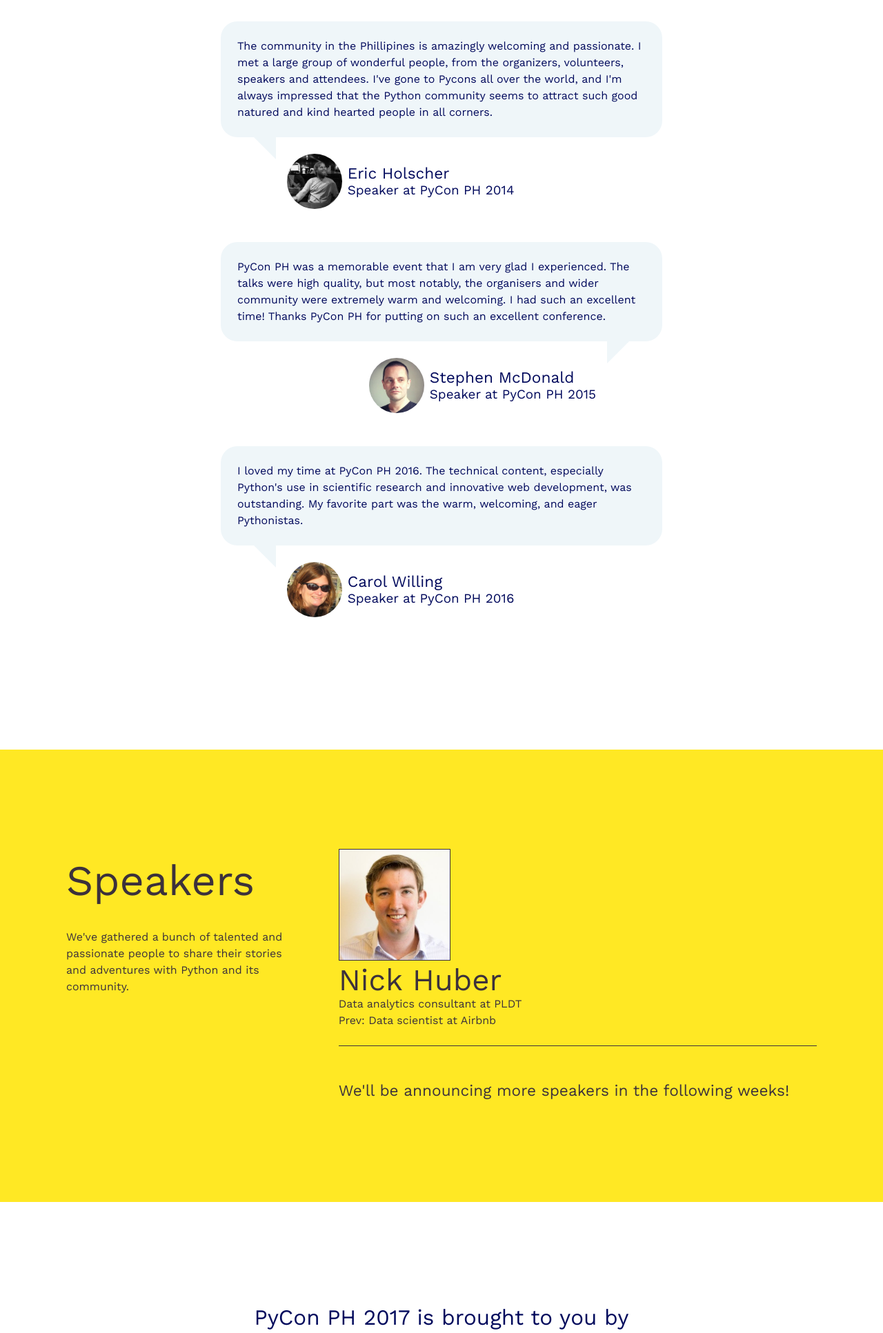
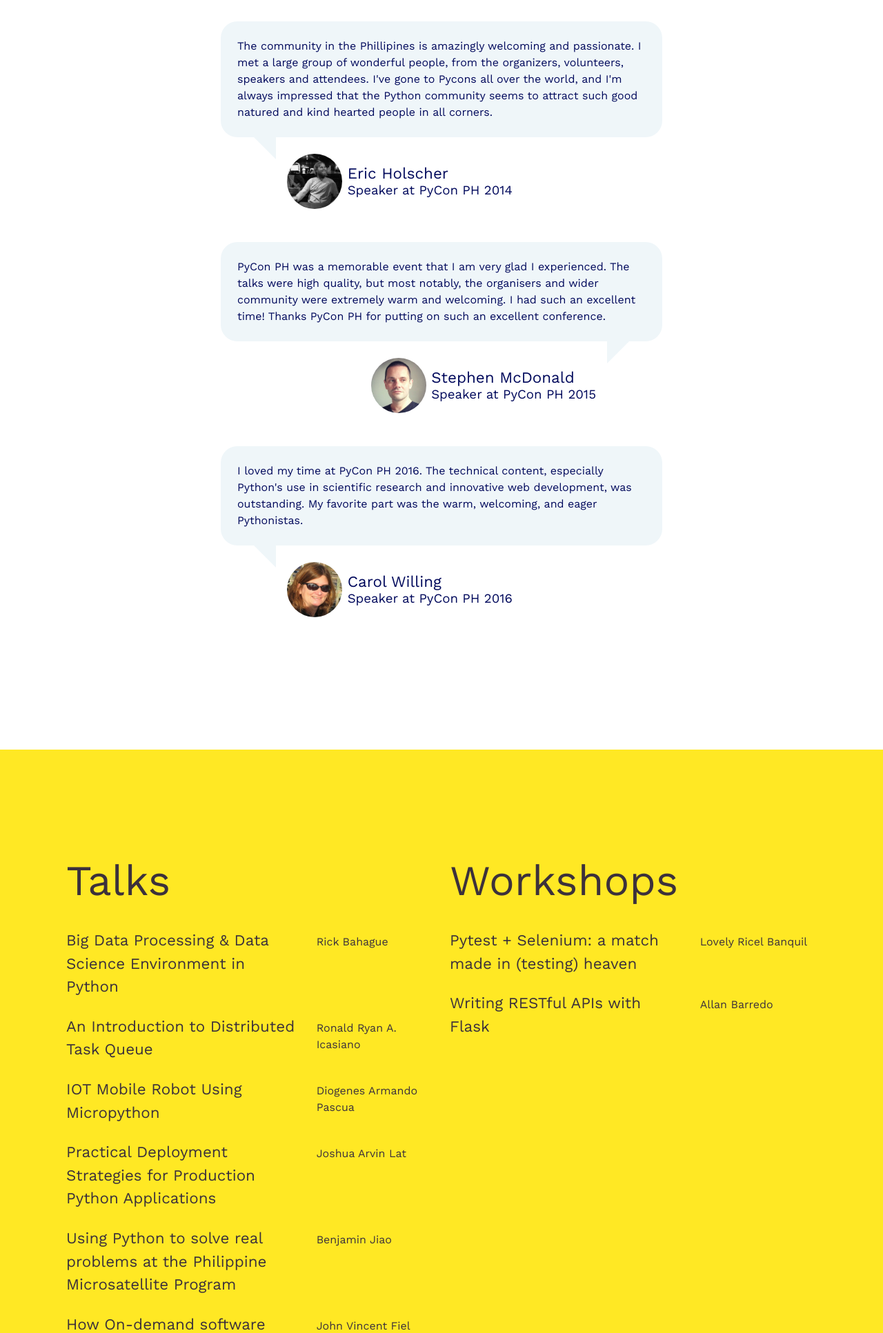
Before and after one commit to pythonph/pycon-2017, a PHP site: page / in a window 1280 px wide. Shown: the part 1483-3416 px from the top of the page at 69% size. Run offline with PHP 8.4, Linux system fonts and the light colour scheme; some libraries are stand-ins or nearby versions.

Commit message:
Add talks

```diff
--- a/css/index.css
+++ b/css/index.css
@@ -111,7 +111,7 @@ section {
 
 .testimonial-chat > .byline {
   padding-top: 1.5rem;
-  font-size: 1.414em;
+  font-size: 1.4em;
   position: relative;
 }
 
@@ -171,7 +171,7 @@ section {
   display: flex;
   justify-content: space-between;
   flex-wrap: wrap;
-  padding: 9rem 6rem;
+  padding: 9rem 6rem 0;
 }
 
 .speakers-intro {
@@ -200,7 +200,49 @@ section {
 }
 
 .speakers-more {
-  font-size: 1.414em;
+  font-size: 1.4em;
+  margin-top: 3rem;
+}
+
+.topics-section {
+  background: #FFE824;
+  color: #3C313B;
+  padding: 9rem 6rem;
+}
+
+.topics-list {
+  display: flex;
+  justify-content: space-between;
+}
+
+.topics-list > .col {
+  flex: 1;
+  margin-right: 1.5rem;
+}
+
+.topics-list > .col:last-child {
+  margin-right: 0;
+}
+
+.topic-info {
+  display: flex;
+  justify-content: space-between;
+  align-items: baseline;
+}
+
+.topic-info > h3 {
+  margin-right: 1.5rem;
+  font-size: 1.4rem;
+  flex: 2;
+}
+
+.topic-info > p {
+  flex: 1;
+}
+
+.topics-more {
+  text-align: center;
+  font-size: 1.4em;
   margin-top: 3rem;
 }
 
@@ -213,7 +255,7 @@ section {
   padding-bottom: 100px;
 }
 
-#organizers{
+#organizers {
   text-align: center;
 }
 
@@ -229,12 +271,6 @@ section {
   max-width: 40rem;
   padding: 9rem 6rem;
 }
-
-/*.sponsors-section > .sponsors > h2,h3,h4,a {
-  text-align: center;
-  display: block;
-  margin: 0 auto;
-}*/
 
 .calls-section {
   background: #00095C;
--- a/css/responsive.css
+++ b/css/responsive.css
@@ -53,6 +53,12 @@
     background-position: center 3rem;
     background-size: calc(100vw - 6rem);
   }
+  .coc-section {
+    padding: 3rem;
+  }
+  .coc-content {
+    margin-top: 1.5rem;
+  }
   .attrib-section {
     padding: 3rem;
   }
--- a/index.html
+++ b/index.html
@@ -77,12 +77,12 @@
       </div>
     </div>
   </section>
+  <!--
   <section id="speakers" class="speakers-section">
     <div class="speakers-intro">
       <h2>Speakers</h2>
       <p>We've gathered a bunch of talented and passionate people to share their
       stories and adventures with Python and its community.</p>
-      <!-- TODO: List topics -->
     </div>
     <div class="speakers-list">
       <div class="speaker-info -keynote">
@@ -98,7 +98,82 @@
       </div>
     </div>
   </section>
+  -->
+  <section id="topics" class="topics-section">
+    <div class="topics-list">
+      <div class="col talks-list">
+	<h2>Talks</h2>
 
+	<div class="topic-info">
+	  <h3>Big Data Processing &amp; Data Science Environment in Python</h3>
+	  <p>Rick Bahague</p>
+	</div>
+
+	<div class="topic-info">
+	  <h3>An Introduction to Distributed Task Queue</h3>
+	  <p>Ronald Ryan A. Icasiano</p>
+	</div>
+
+	<div class="topic-info">
+	  <h3>IOT Mobile Robot Using Micropython</h3>
+	  <p>Diogenes Armando Pascua</p>
+	</div>
+
+	<div class="topic-info">
+	  <h3>Practical Deployment Strategies for Production Python Applications</h3>
+	  <p>Joshua Arvin Lat</p>
+	</div>
+
+	<div class="topic-info">
+	  <h3>Using Python to solve real problems at the Philippine Microsatellite Program</h3>
+	  <p>Benjamin Jiao</p>
+	</div>
+
+	<div class="topic-info">
+	  <h3>How On-demand software Wela School System was made using Python.</h3>
+	  <p>John Vincent Fiel</p>
+	</div>
+
+	<div class="topic-info">
+	  <h3>Python in Smart Farm</h3>
+	  <p>Lex Bryan Bangot</p>
+	</div>
+
+	<div class="topic-info">
+	  <h3>Gentle Introduction to Ansible</h3>
+	  <p>Romar Mayer Micabalo</p>
+	</div>
+
+	<div class="topic-info">
+	  <h3>Attack of Pythons : Gotchas and Landmines in Python</h3>
+	  <p>Manoj Pandey</p>
+	</div>
+
+	<div class="topic-info">
+	  <h3>Going Serverless with Chalice - A Python Serverless Microframework</h3>
+	  <p>Roselle M. Ebarle</p>
+	</div>
+
+      </div>
+      <div class="col workshops-list">
+	<h2>Workshops</h2>
+
+	<div class="topic-info">
+	  <h3>Pytest + Selenium: a match made in (testing) heaven</h3>
+	  <p>Lovely Ricel Banquil</p>
+	</div>
+
+	<div class="topic-info">
+	  <h3>Writing RESTful APIs with Flask</h3>
+	  <p>Allan Barredo</p>
+	</div>
+
+      </div>
+    </div>
+    <div class="topics-more">
+      More talks and workshops will be announced!
+    </div>
+  </section>
   <section class="sponsors-section">
     <div class="sponsors" id="sponsors">
       <div class="organizers">
@@ -108,19 +183,15 @@
           <a href="http://www.must.edu.ph"><img class="organizer-logo" src="./images/ustp.jpg" width="160"></a>
         </div>
       </div>
-
       <h3><strong>Our Sponsors</strong></h3>
       <p>PyCon Philippines has always been made possible with the help of our generous sponsors</p>
       <h4><strong>Elite Sponsors</strong></h4>
       <a href="https://www.python.org/psf/"><img class="logo" src="./images/sponsors/psf-logo.png"></a>
       <p>The Python Software Foundation (PSF) is a 501(c)(3) non-profit corporation that holds the intellectual property rights behind the Python programming language. We manage the open source licensing for Python version 2.1 and later and own and protect the trademarks associated with Python. We also run the North American PyCon conference annually, support other Python conferences around the world, and fund Python related development with our grants program and by funding special projects.</p>
-      <p>
       <h4><strong>Premium Sponsors</strong></h4>
-      <a href="https://fullspeedtechnologies.com"><img class="logo" src="./images/sponsors/fullspeed-logo.png"></a>
-  <!--     <p>Fullspeed Technologies</p> -->
-      <p>
+      <p><a href="https://fullspeedtechnologies.com"><img class="logo" src="./images/sponsors/fullspeed-logo.png"></a></p>
       <h4><strong>Ticket Sponsor</strong></h4>
-      <a href="https://ti.to"><img src="https://ti.to/jscss/tito-machine.svg" alt="Tito" width="160"></a>
+      <p><a href="https://ti.to"><img src="https://ti.to/jscss/tito-machine.svg" alt="Tito" width="160"></a></p>
     </div>
   </section>
 
@@ -152,9 +223,6 @@
 	<input type="image" src="https://www.paypalobjects.com/en_US/i/btn/btn_donate_SM.gif" border="0" name="submit" alt="PayPal - The safer, easier way to pay online!">
 	<img alt="" border="0" src="https://www.paypalobjects.com/en_US/i/scr/pixel.gif" width="1" height="1">
 	</form>
-<!--         <a class="btn" target="_blank" href="">
-          <img src="./images/charity.svg">Make a Donation
-        </a> -->
       </p>
     </div>
   </section>
@@ -176,29 +244,20 @@
     <div class="coc-intro" id="code-of-conduct">
       <h4><strong>Code of Conduct</strong></h4>
       <p>PyCon PH is a community conference intended for collaboration in the developer community.</p>
-
       <p>We value the participation of each member of the Python community and want all attendees to have an enjoyable and fulfilling experience. Accordingly, all attendees are expected to show respect and courtesy to other attendees throughout the conference and at all conference events, whether officially sponsored by Python.PH or not.</p>
-
       <p>To make clear what is expected, all delegates/attendees, speakers, exhibitors, organizers and volunteers at any PyCon event are required to conform to the following Code of Conduct. Organizers will enforce this code throughout the event.</p>
     </div>
     <div class="coc-content">
       <h4>The long version</h4>
       <p>Harassment includes offensive verbal comments related to gender, gender identity and expression, sexual orientation, disability, physical appearance, body size, race, religion, status, sexual images in public spaces, deliberate intimidation, stalking, following, harassing photography or recording, sustained disruption of talks or other events, inappropriate physical contact, and unwelcome sexual attention.</p>
-
       <p>Participants who are asked to stop any harassing behavior are expected to comply immediately.</p>
       <p>Be careful in the words that you choose. Remember that sexist, racist, and other exclusionary jokes can be offensive to those around you. Excessive swearing and offensive jokes are not appropriate for PyCon.</p>
       <p>Exhibitors in the expo hall, sponsor or vendor booths, or similar activities are also subject to the anti-harassment policy. In particular, exhibitors should not use sexualized images, activities, or other material. Booth staff (including volunteers) should not use sexualized clothing/uniforms/costumes, or otherwise create a sexualized environment.</p>
-
       <p>If a participant engages in harassing behavior, the conference organizers may take any action they deem appropriate, including warning the offender or expulsion from the conference with no refund. If you are being harassed, notice that someone else is being harassed, or have any other concerns, please contact a member of conference staff immediately.</p>
-
       <p>Conference staff can be identified by t-shirts/special badges/head sets.</p>
-
       <p>Conference staff will be happy to help participants contact hotel/venue security or local law enforcement, provide escorts, or otherwise assist those experiencing harassment to feel safe for the duration of the conference. We value your attendance.</p>
-
       <p>We expect participants to follow these rules at all conference venues and conference-related social events.</p>
-
       <h4>License</h4>
-
       <p>This Code of Conduct is based on the <a href="https://us.pycon.org/2015/about/code-of-conduct/">PyCon US 2015 CoC</a>, and is licensed under a <a href="https://creativecommons.org/licenses/by/3.0/">Creative Commons Attribution 3.0 Unported License.</a></p>
     </div>
 
```
Lines whose indentation alone changed are shown as unchanged.
